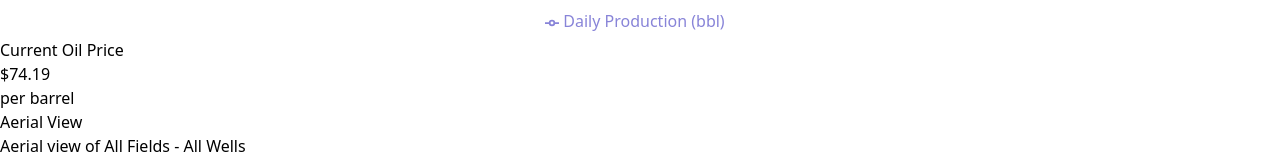
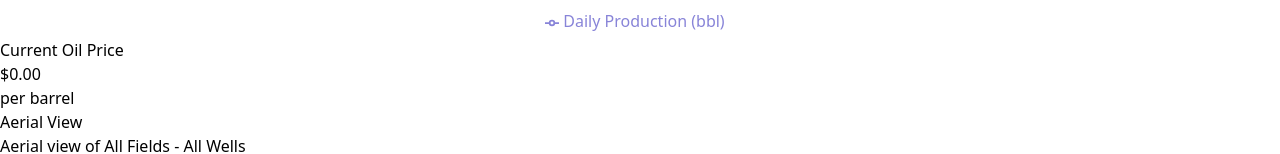
Before and after one commit to EmperorFPI/AlphaTech, a React (Vite) app in the folder alpha-well-reporting-app/: page / in a window 1280 px wide. Shown: the part 478-632 px from the top of the page. Built offline with nearby package versions, Linux system fonts and the light colour scheme; no server answers.

Commit message:
Added Axios for Real-Time Oil Prices via API

```diff
--- a/alpha-well-reporting-app/package.json
+++ b/alpha-well-reporting-app/package.json
@@ -14,6 +14,7 @@
     "@radix-ui/react-select": "^1.2.2",
     "@radix-ui/react-slot": "^1.1.0",
     "@radix-ui/react-tabs": "^1.0.4",
+    "axios": "^1.7.7",
     "class-variance-authority": "^0.6.1",
     "clsx": "^1.2.1",
     "lucide-react": "^0.244.0",
--- a/alpha-well-reporting-app/src/components/OilPriceCard.tsx
+++ b/alpha-well-reporting-app/src/components/OilPriceCard.tsx
@@ -1,14 +1,43 @@
 import { useState, useEffect } from 'react';
 import { Card, CardContent, CardHeader, CardTitle } from "@/components/ui/card";
+import axios from 'axios';
 
 export function OilPriceCard() {
   const [price, setPrice] = useState(0);
 
   useEffect(() => {
-    // Simulating real-time price updates
-    const interval = setInterval(() => {
-      setPrice(Math.random() * 10 + 70); // Random price between $70 and $80
-    }, 5000);
+    const fetchOilPrice = async () => {
+      const options = {
+        method: 'GET',
+        url: 'https://commodities-apised.p.rapidapi.com/v1/market-data',
+        params: { symbols: 'OIL', base: 'USD' },
+        headers: {
+          'x-rapidapi-key': '7ab45e2b6bmsh3acbaa69b0dbde7p16222ejsn4d4fab41bf8d',
+          'x-rapidapi-host': 'commodities-apised.p.rapidapi.com'
+        }
+      };
+
+      try {
+        const response = await axios.request(options);
+        console.log('Full API Response:', JSON.stringify(response.data, null, 2));
+
+        if (response.data && response.data.rates && response.data.rates.OIL) {
+          const oilPrice = response.data.rates.OIL.current;
+          console.log('Oil Price:', oilPrice);
+          setPrice(oilPrice);
+        } else {
+          console.log('Unexpected API response structure');
+        }
+      } catch (error) {
+        console.error('Error fetching oil price:', error);
+      }
+    };
+
+
+    fetchOilPrice(); // Initial fetch
+
+    // Set interval to 2 hours (7,200,000 milliseconds)
+    const interval = setInterval(fetchOilPrice, 7200000);
 
     return () => clearInterval(interval);
   }, []);
```
Also changed, not shown: 1 other file (tests, documents, lock files or other folders).
